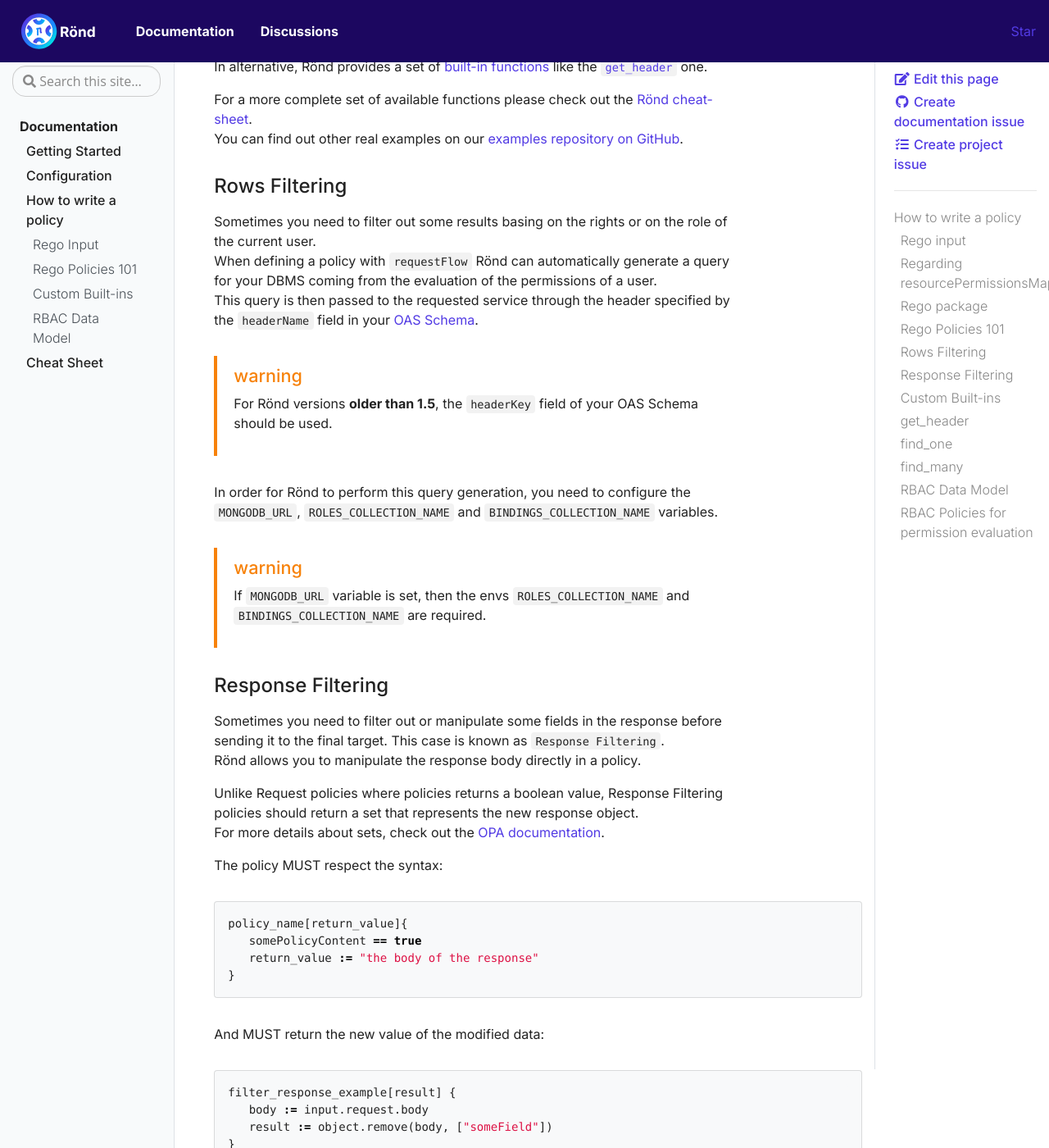
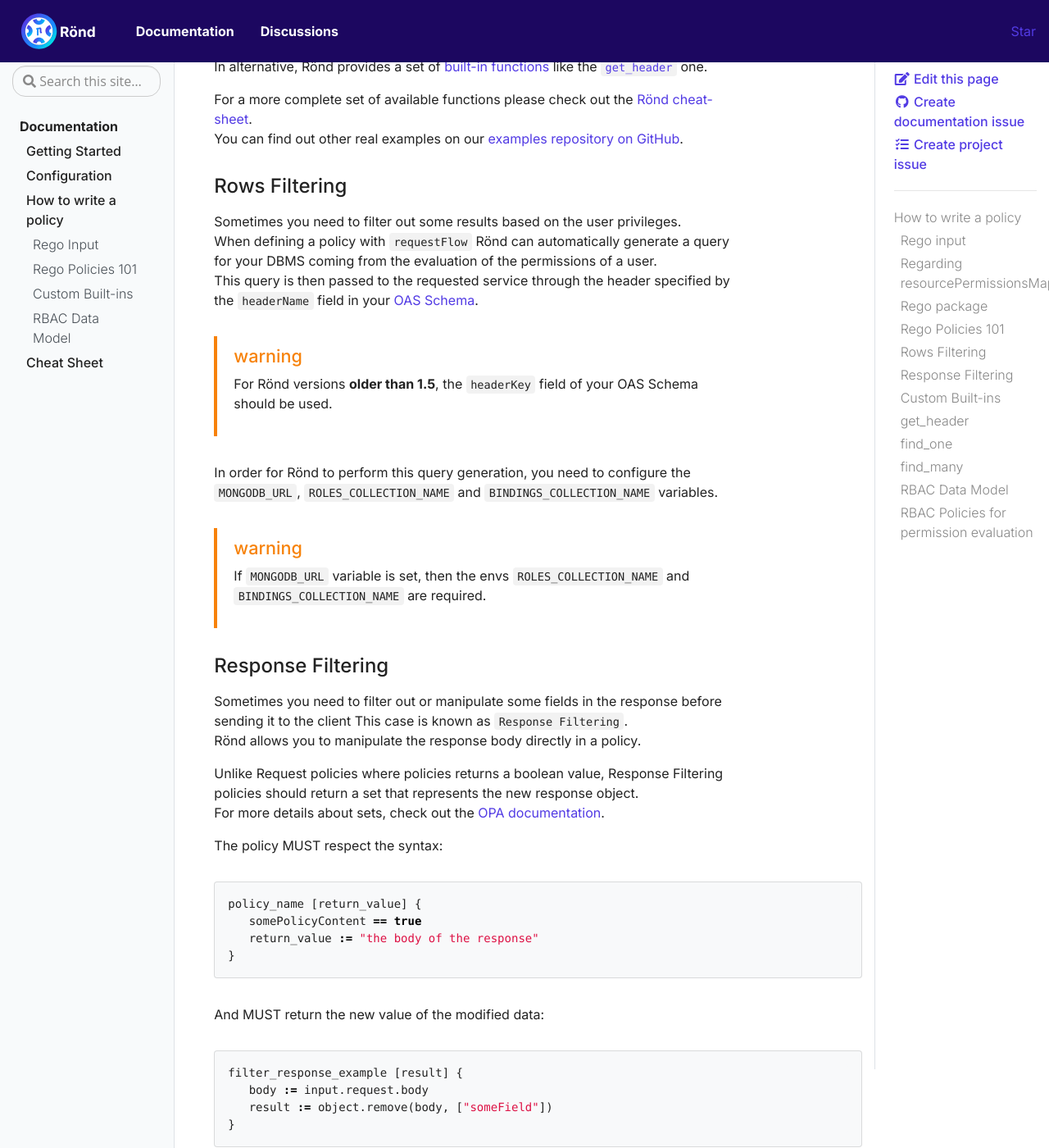
Before and after one commit to rond-authz/rond-authz.github.io, a Jekyll site: the page built from _docs/policy-integration.md, in a window 1280 px wide and 1400 px high, scrolled down 3153 px. Shown: the whole window at 82% size. Built offline with Jekyll 4.4.1, drawn with Linux system fonts in a browser that asks for light colours.

Commit message:
Apply suggestions from code review
Co-authored-by: Federico Maggi <7142570+fredmaggiowski@users.noreply.github.com>

````diff
--- a/_docs/policy-integration.md
+++ b/_docs/policy-integration.md
@@ -122,13 +122,13 @@ api_key {
 
 In alternative, Rönd provides a set of [built-in functions](/docs/policy-integration#custom-built-ins) like the [`get_header`](/docs/policy-integration#get_header) one.
 
-For a more complete set of available functions please check out the [Rönd cheat-sheet](https://rond-authz.io/docs/cheat-sheet).
+For a more complete set of available functions please check out the [Rönd cheat-sheet](/docs/cheat-sheet).
 You can find out other real examples on our [examples repository on GitHub](https://github.com/rond-authz/example).
 
 
 ### Rows Filtering
 
-Sometimes you need to filter out some results basing on the rights or on the role of the current user.
+Sometimes you need to filter out some results based on the user privileges.
 When defining a policy with `requestFlow`
 Rönd can automatically generate a query for your DBMS coming from the evaluation of the permissions of a user.
 This query is then passed to the requested service through the header specified by the `headerName` field in your [OAS Schema](/docs/configuration#openapi-specification-file).
@@ -149,7 +149,7 @@ In order for Rönd to perform this query generation, you need to configure the `
 
 ### Response Filtering
 
-Sometimes you need to filter out or manipulate some fields in the response before sending it to the final target. This case is known as `Response Filtering`.
+Sometimes you need to filter out or manipulate some fields in the response before sending it to the client This case is known as `Response Filtering`.
 Rönd allows you to manipulate the response body directly in a policy.
 
 Unlike Request policies where policies returns a boolean value, Response Filtering policies should return a set that represents the new response object.
@@ -158,7 +158,7 @@ For more details about sets, check out the [OPA documentation](https://www.openp
 The policy MUST respect the syntax:
 
 ``` rego
-policy_name[return_value]{
+policy_name [return_value] {
    somePolicyContent == true
    return_value := "the body of the response"
 }
@@ -167,7 +167,7 @@ policy_name[return_value]{
 And MUST return the new value of the modified data:
 
 ```rego
-filter_response_example[result] {
+filter_response_example [result] {
    body := input.request.body
    result := object.remove(body, ["someField"])
 }
````
